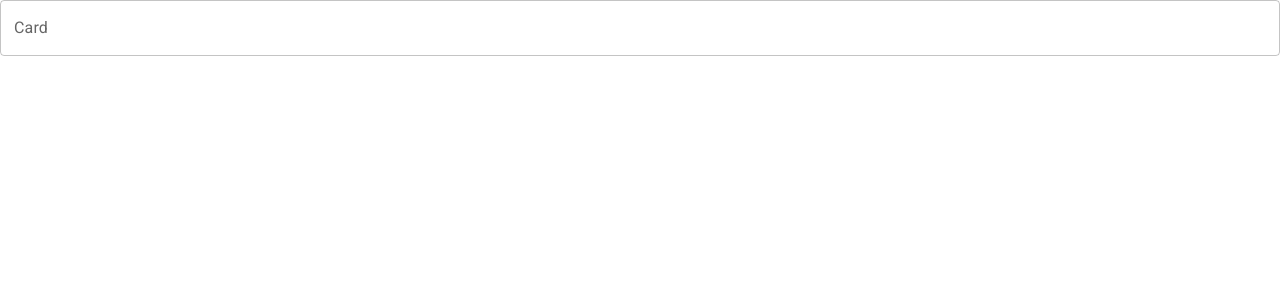
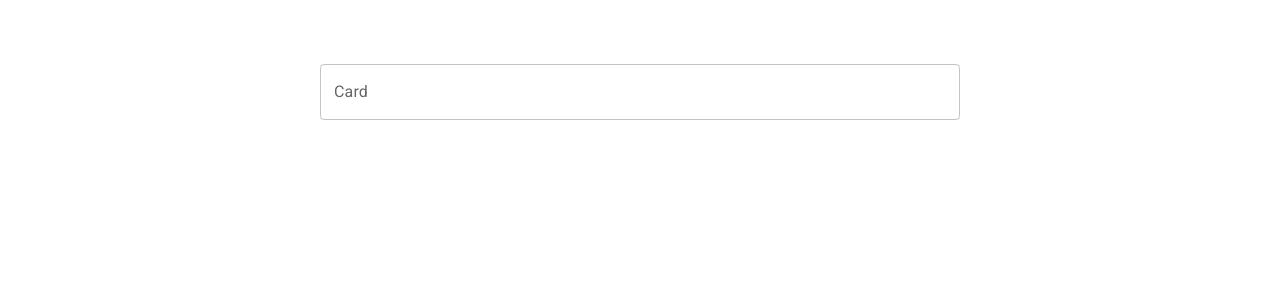
Before and after one commit to andrewsmatsubara/Scryfall-API-Handler, a React (Create React App) app in the folder client/mtg-card-explorer/: page / in a window 1280 px wide. Shown: the top 300 px of the page. Built offline with nearby package versions, Linux system fonts and the light colour scheme; a web font is replaced by a local one.

Commit message:
basic css adjustments to centralize all components

```diff
--- a/client/mtg-card-explorer/src/App.css
+++ b/client/mtg-card-explorer/src/App.css
@@ -1,38 +1,10 @@
-.App {
-  text-align: center;
+* {
+  padding: 0;
+  margin: 0;
 }
 
-.App-logo {
-  height: 40vmin;
-  pointer-events: none;
+.App {
+  display: flex;
+  align-items: center;
+  flex-direction: column;
 }
-
-@media (prefers-reduced-motion: no-preference) {
-  .App-logo {
-    animation: App-logo-spin infinite 20s linear;
-  }
-}
-
-.App-header {
-  background-color: #282c34;
-  min-height: 100vh;
-  display: flex;
-  flex-direction: column;
-  align-items: center;
-  justify-content: center;
-  font-size: calc(10px + 2vmin);
-  color: white;
-}
-
-.App-link {
-  color: #61dafb;
-}
-
-@keyframes App-logo-spin {
-  from {
-    transform: rotate(0deg);
-  }
-  to {
-    transform: rotate(360deg);
-  }
-}
--- a/client/mtg-card-explorer/src/App.tsx
+++ b/client/mtg-card-explorer/src/App.tsx
@@ -39,7 +39,7 @@ function App(): JSX.Element {
   }
 
   return (
-    <div className="App">
+    <main className="App">
       <CardSearchInput
         loading={loading}
         options={options}
@@ -49,7 +49,7 @@ function App(): JSX.Element {
         setOpen={setOpen}
       />
       {cardName ? <Card cardName={cardName}/> : <div></div>}
-    </div>
+    </main>
   );
 }
 
--- /dev/null
+++ b/client/mtg-card-explorer/src/components/Card/Card.css
@@ -0,0 +1,14 @@
+* {
+  padding: 0;
+  margin: 0;
+}
+
+.image-container {
+  display: flex;
+  justify-content: center;
+  max-width: 350px;
+}
+
+.card-image {
+  width: 100%;
+}
--- a/client/mtg-card-explorer/src/components/Card/Card.tsx
+++ b/client/mtg-card-explorer/src/components/Card/Card.tsx
@@ -1,5 +1,6 @@
 import { useEffect, useState } from "react";
 import { fetchCardByName } from "../../service/CardService";
+import './Card.css';
 
 type CardProps = {
   cardName: string
@@ -38,8 +39,8 @@ export function Card({cardName}: CardProps): JSX.Element {
   }
 
   return (
-    <>
-      {cardInfo.length !== 0 ? <img src={cardInfo[0].image_uris.small} alt={`${cardInfo[0].name} card`}/> : <div></div>}
-    </>
+    <div className="image-container">
+      {cardInfo.length !== 0 ? <img src={cardInfo[0].image_uris.normal} alt={`${cardInfo[0].name} card`} className="card-image"/> : <div></div>}
+    </div>
   );
 }
--- a/client/mtg-card-explorer/src/components/CardSearchInput/CardSearchInput.tsx
+++ b/client/mtg-card-explorer/src/components/CardSearchInput/CardSearchInput.tsx
@@ -22,6 +22,13 @@ export function CardSearchInput({loading, options, getCardByName, setCardName, o
 
   return (
     <Autocomplete
+      className="card-search-input"
+      sx={{
+        display: "flex",
+        minWidth: "10%",
+        width: "50%",
+        margin: "5%"
+      }}
       freeSolo
       renderInput={(params) => (
         <TextField
```
